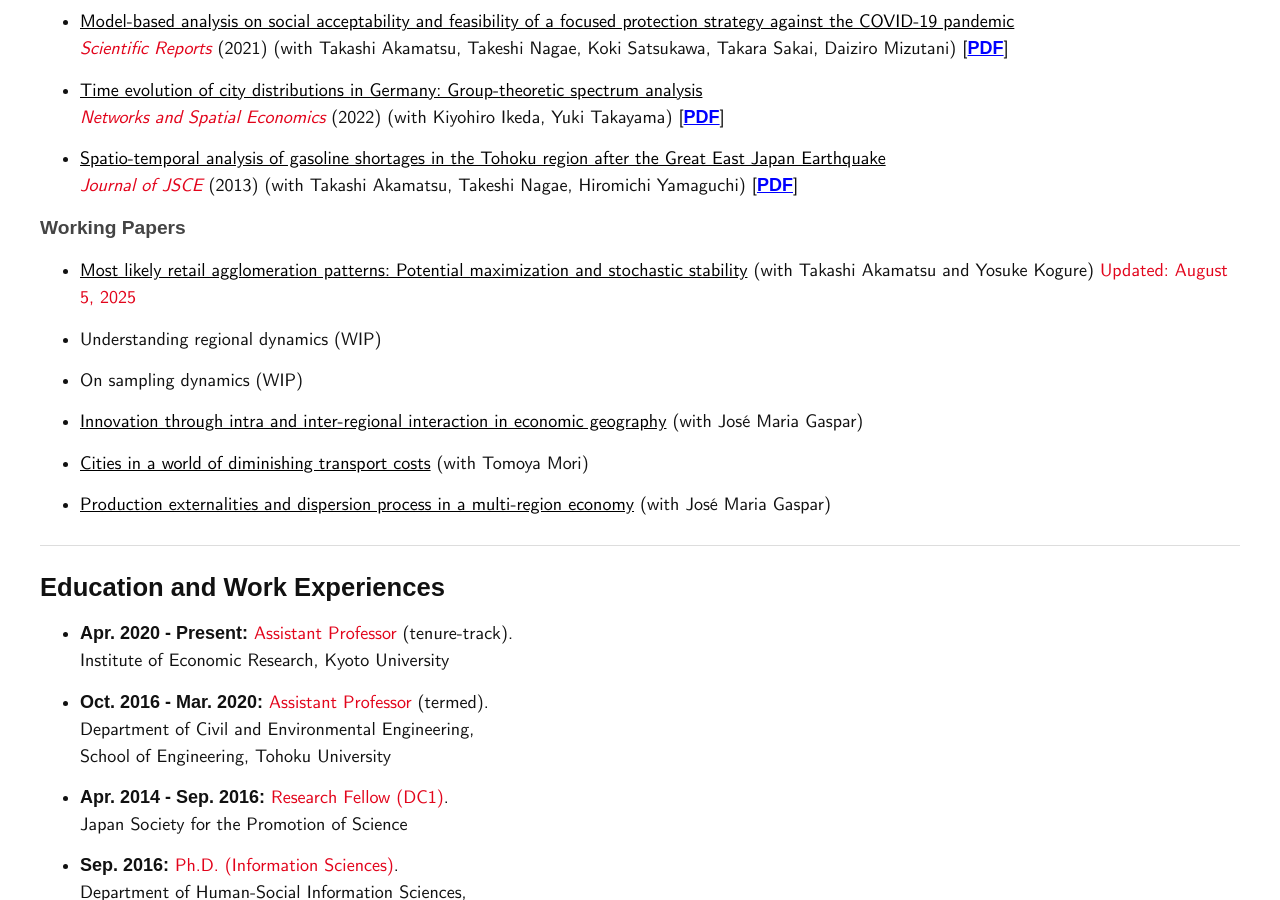
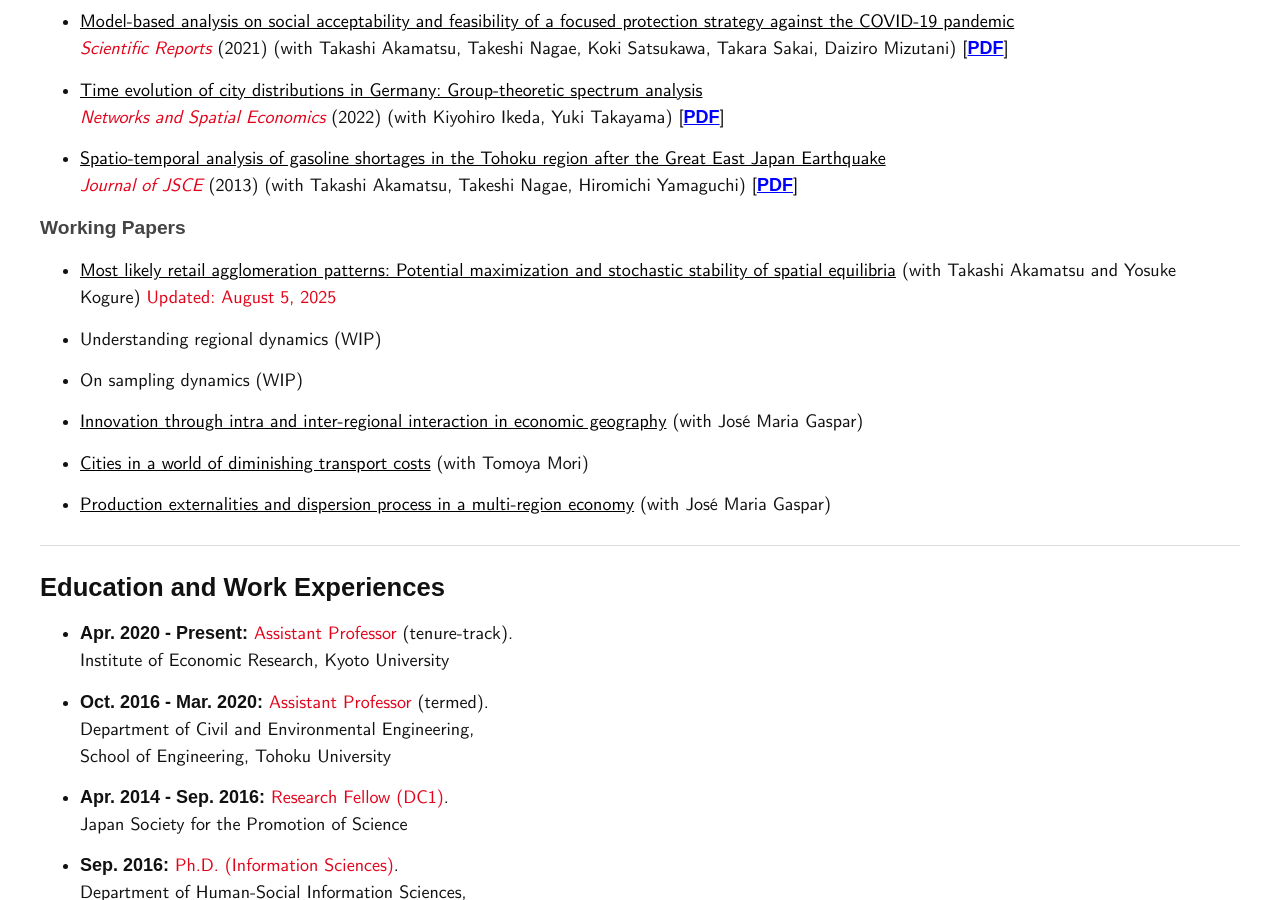
Before and after one commit to mino-osawa/mino-osawa.github.io, a Jekyll site: the page built from index.markdown, in a window 1280 px wide and 900 px high, scrolled down 1208 px. Built offline with Jekyll 4.4.1, drawn with Linux system fonts in a browser that asks for light colours; some web fonts are replaced.

Commit message:
fix title

```diff
--- a/index.markdown
+++ b/index.markdown
@@ -54,7 +54,7 @@ Ordered by my preference. Please see <a href="https://scholar.google.co.jp/citat
 <h3>Working Papers</h3>
 
 <ul class="ref-list">
-<li><a href="https://arxiv.org/abs/2011.06778">Most likely retail agglomeration patterns: Potential maximization and stochastic stability</a>  (with Takashi Akamatsu and Yosuke Kogure) <span class="red-like">Updated: August 5, 2025</span></li>
+<li><a href="https://arxiv.org/abs/2011.06778">Most likely retail agglomeration patterns: Potential maximization and stochastic stability of spatial equilibria</a>  (with Takashi Akamatsu and Yosuke Kogure) <span class="red-like">Updated: August 5, 2025</span></li>
 
 <li>Understanding regional dynamics (WIP)</li>
 <li>On sampling dynamics (WIP)</li>
```
